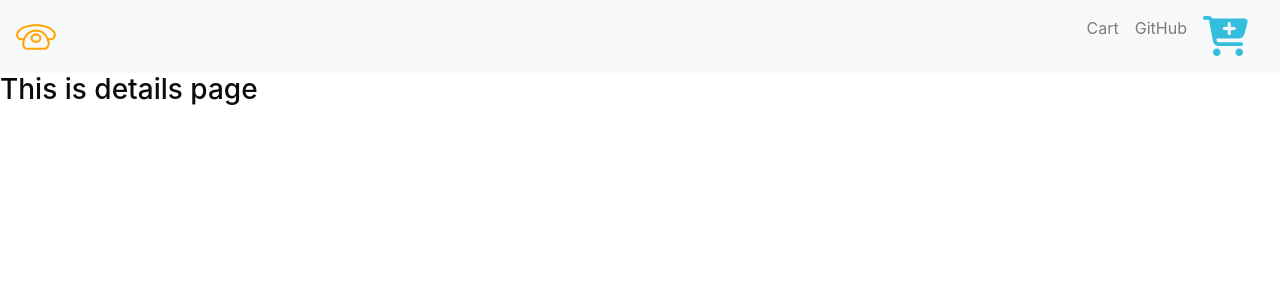
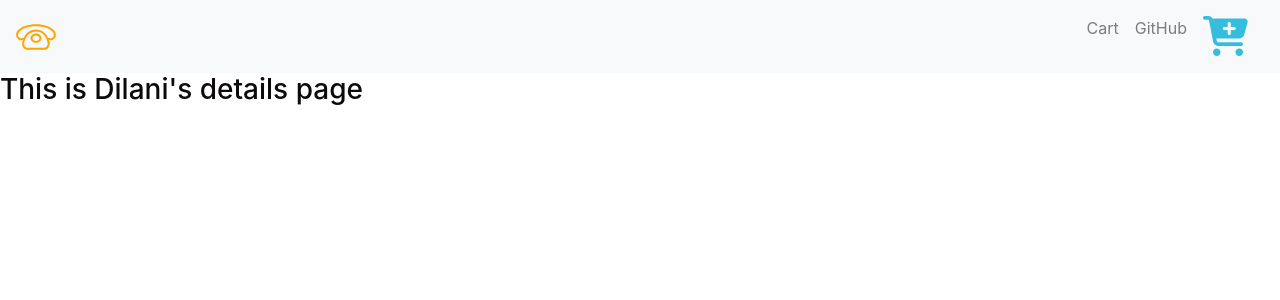
Before and after one commit to AT1452/Back, a React (Create React App) app in the folder back-app/: page /details in a window 1280 px wide. Shown: the top 300 px of the page. Built offline with nearby package versions, Linux system fonts and the light colour scheme.

Commit message:
testing commit

```diff
--- a/back-app/src/components/Details.js
+++ b/back-app/src/components/Details.js
@@ -5,7 +5,7 @@ export default class Details extends Component {
     render() {
         return (
             <div>
-                <h3>This is details page</h3>
+                <h3>This is Dilani's details page</h3>
             </div>
         );
     }
```
